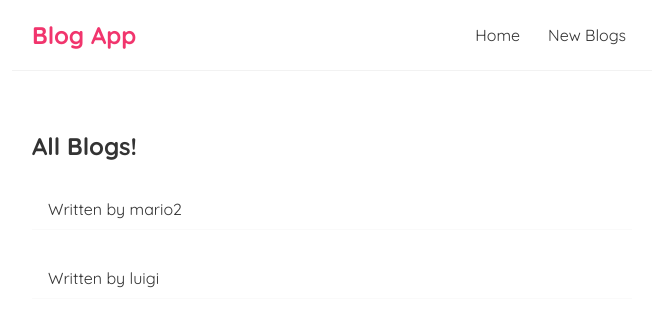
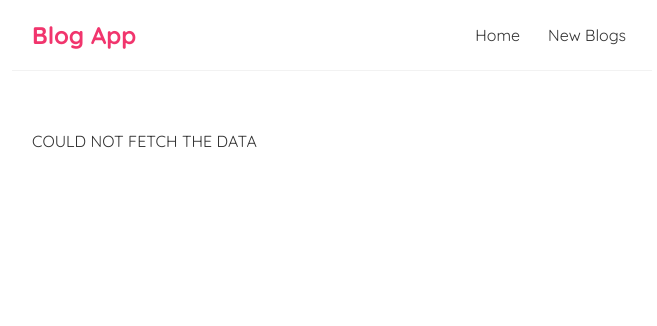
Before and after one commit to Fred-ricky/blog, a React (Create React App) app: page / in a window 1280 px wide. Shown: the top 326 px of the page, without its empty margins (308-965 px from the left). Built offline with nearby package versions, Linux system fonts and the light colour scheme; data requests are answered from the project's data file.

Commit message:
handled error messages

```diff
--- a/src/home.js
+++ b/src/home.js
@@ -5,26 +5,33 @@ import BlogList from "./BlogList";
 const Home = () => {
    const [blogs, setBlogs] = useState(null);
    const [isPending, setISPending] = useState(true);
+   const [error, setError] = useState(null);
 
 
    useEffect(() => {
     fetch('http://localhost:8000/blogs')
         .then(res => {
-          return  res.json();})
+            if (res.ok) {
+                throw Error('COULD NOT FETCH THE DATA');
+            }
+          return  res.json();
+        })
         .then(data => {
             console.log(data);
             setBlogs(data);
             setISPending(false);
+            setError(null);
         })
         .catch(err => {
-        console.log(err.message);
+            setISPending(false);
+            setError(err.message);
     });
    }, []);
 
 
 return (
     <div className="home">
-
+        { error && <div>{ error }</div>}
         { isPending && <div>loading ...</div>}
         {blogs && <BlogList  blogs={blogs} title='All Blogs!' />}
 
```
